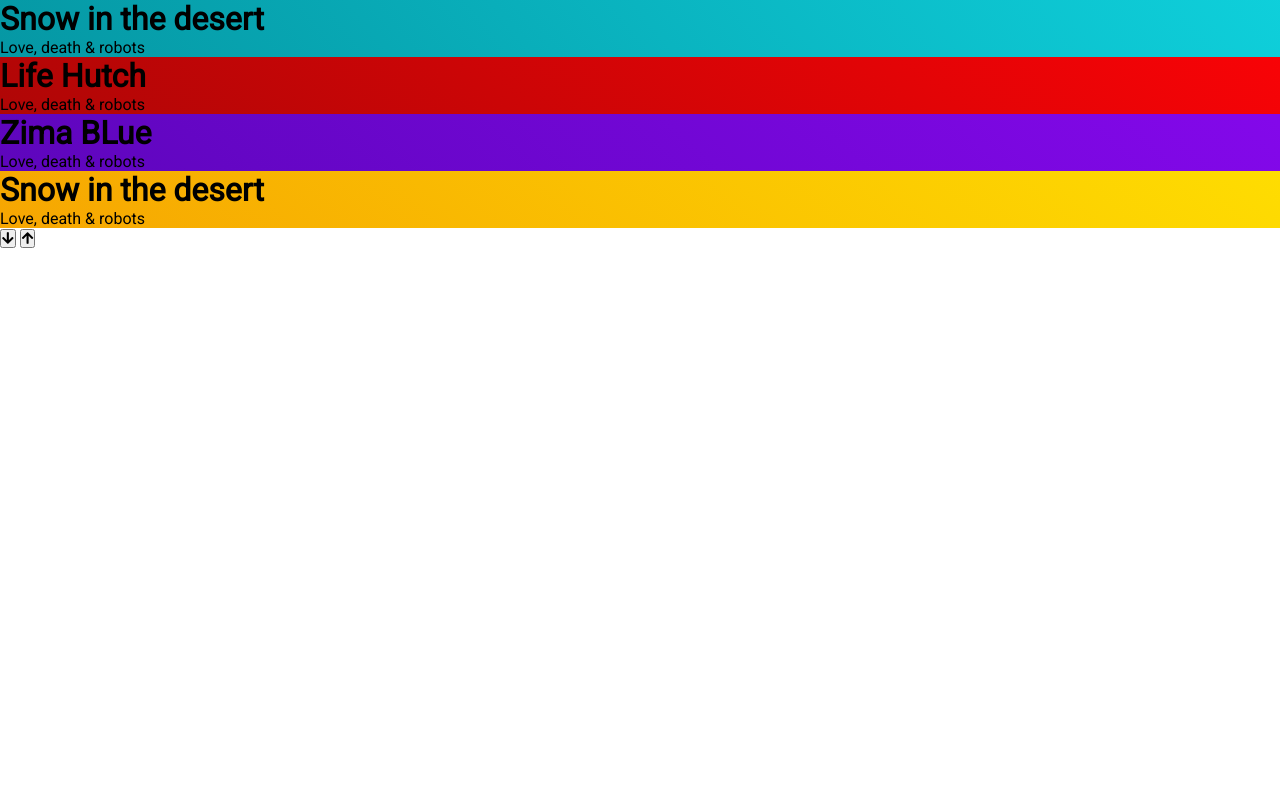
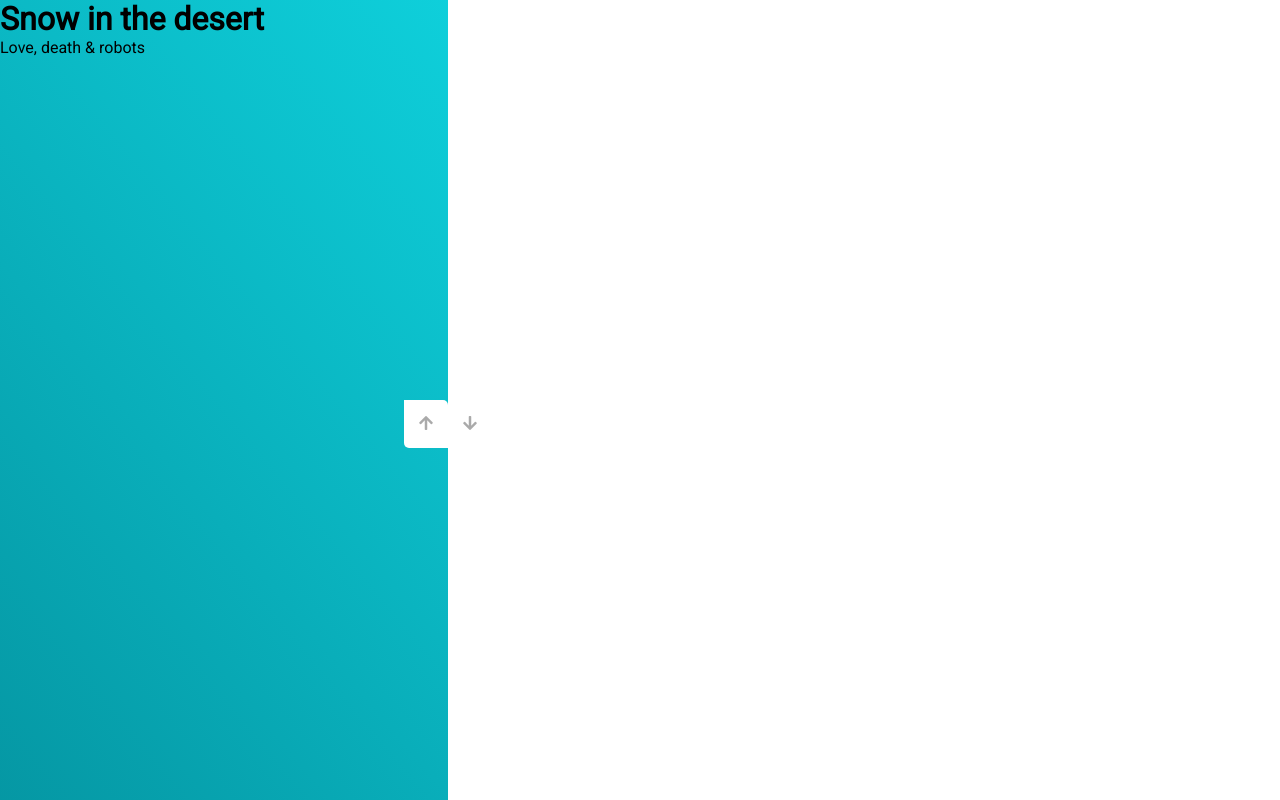
Before and after one commit to wh1t3cr3w/Slider, a plain HTML site: page index.html in a window 1280 px wide. Drawn offline with Linux system fonts and the light colour scheme; grey boxes are pictures that could not be loaded.

Commit message:
add style & edit index

```diff
--- a/css/style.css
+++ b/css/style.css
@@ -10,3 +10,64 @@ body{
     font-family:'Roboto',sans-serif;
     height: 100vh;
 }
+
+.container{
+    position: relative;
+    overflow: hidden;
+    width: 100vw;
+    height: 100vh;
+}
+
+.sidebar{
+    height: 100%;
+    width: 35%;
+    position: absolute;
+    top: 0;
+    left: 0;
+    transition: transform 0.5s ease-in-out;
+}
+
+.sidebar > div{
+    background-repeat: no-repeat;
+    background-size: cover;
+    background-position: center center;
+    height: 100%;
+    width: 100%;
+}
+
+button{
+    background-color: #fff;
+    border: none;
+    color: #aaa;
+    cursor: pointer;
+    font-size: 16px;
+    padding: 15px;
+}
+
+button:hover{
+    color:#222;
+}
+
+button:focus{
+    outline: none;
+}
+
+.container .controls button{
+    position: absolute;
+    left: 35%;
+    top: 50%;
+    z-index: 100;
+}
+
+.container .controls .down-button{
+    transform: translateX(-100%);
+    border-top-right-radius: 5px;
+    border-bottom-left-radius: 5px;
+}
+
+.container .controls .up-button{
+    transform: translateX(-100%);
+    border-top-right-radius: 5px;
+    border-bottom-left-radius: 5px;
+
+}
--- a/index.html
+++ b/index.html
@@ -11,7 +11,7 @@
 <body>
 
     <div class="container">
-        <div class="slider">
+        <div class="sidebar">
             <div style="background: linear-gradient(229.99deg,#11dee9 -26%,#017e8b 145%);">
                 <h1>Snow in the desert</h1>
                 <p>Love, death & robots</p>
```
